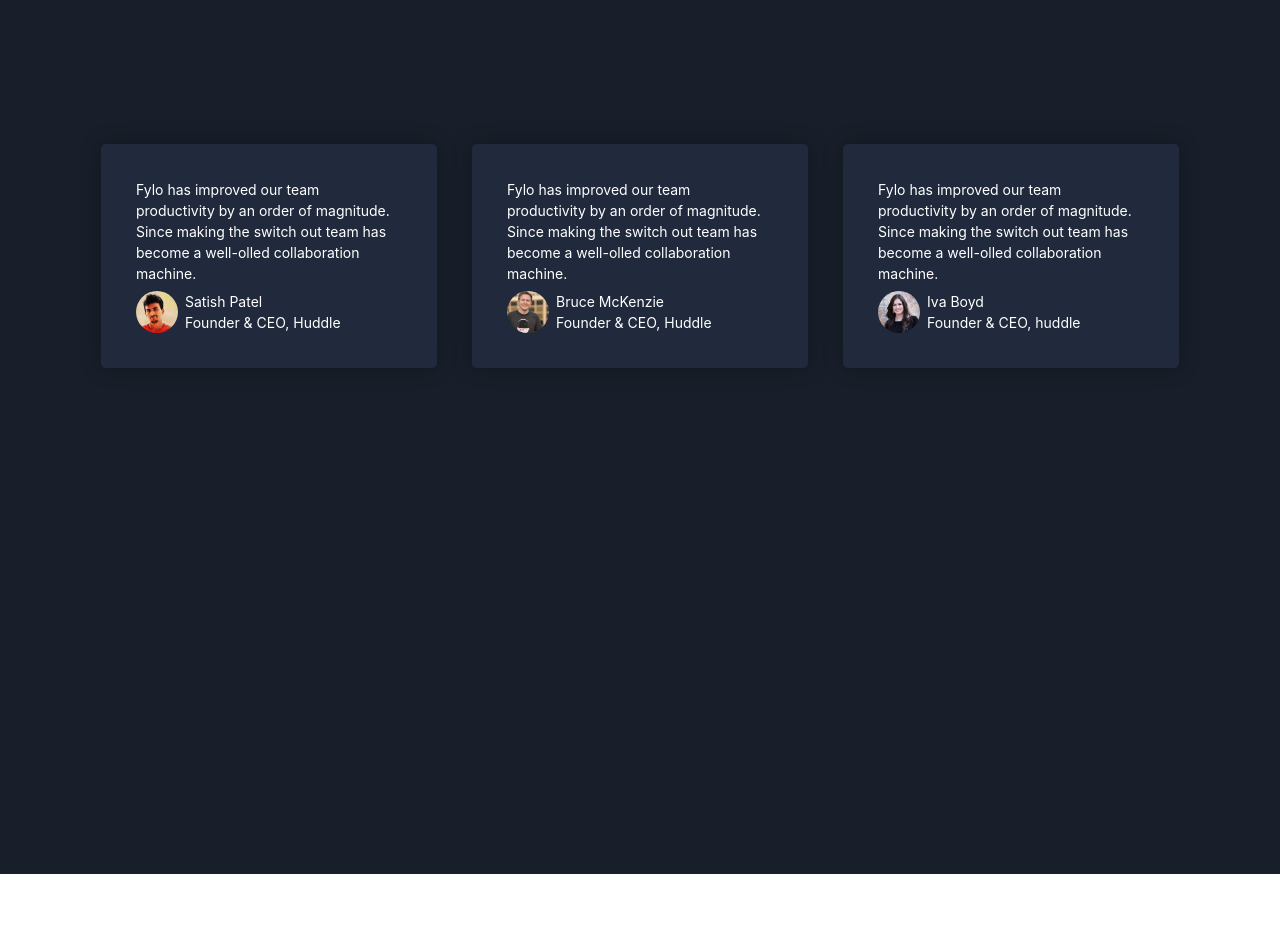
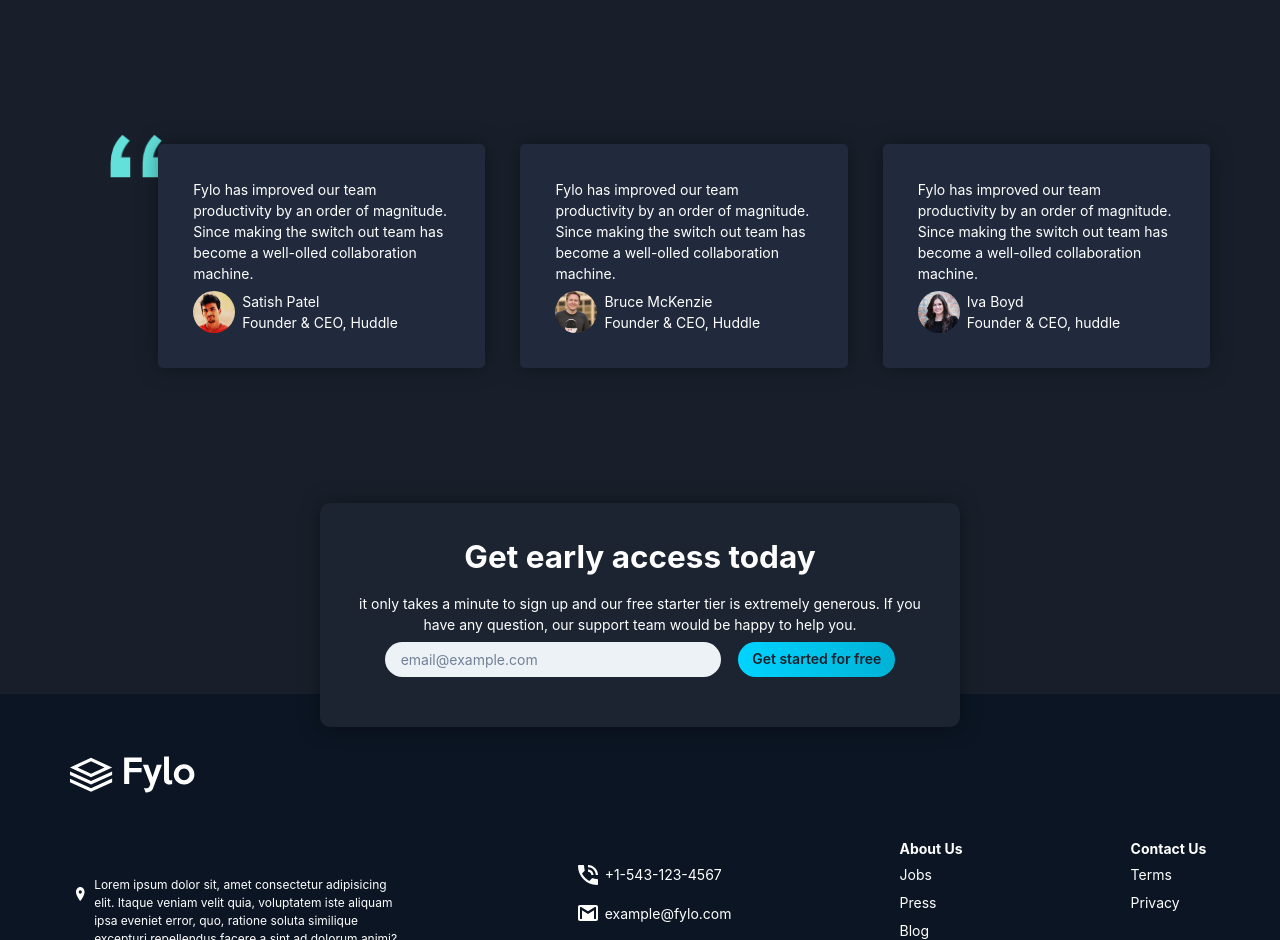
Before and after one commit to RodrigoSpano/Fylo-landing-frontEndMentor, a Next.js app: page / in a window 1280 px wide. Shown: the part 1860-2800 px from the top of the page. Before the commit the page ends 2734 px from the top, so only its background shows below. Built offline with nearby package versions, Linux system fonts and the light colour scheme.

Commit message:
landing without responsive

```diff
--- a/components/features/FeatureCard.jsx
+++ b/components/features/FeatureCard.jsx
@@ -1,13 +1,15 @@
 import { Stack, Text } from '@chakra-ui/react'
 import Image from 'next/image'
-import React from 'react'
+import {motion} from 'framer-motion'
 
 const FeatureCard = (props) => {
   return (
-    <Stack userSelect='none'>
-      <Image src={props.src} alt='icon' width='100px' height='100px' objectFit='contain' />
-      <Text textAlign='center' w='350px'>{props.text}</Text>
-    </Stack>
+    <motion.div whileHover={{ scale: 1.2 }}>
+      <Stack userSelect='none'>
+        <Image src={props.src} alt='icon' width='100px' height='100px' objectFit='contain' />
+        <Text textAlign='center' w='350px'>{props.text}</Text>
+      </Stack>
+    </motion.div>
   )
 }
 
--- a/components/features/Features.jsx
+++ b/components/features/Features.jsx
@@ -9,6 +9,7 @@ const Features = () => {
         templateRows='repeat(2, 1fr)'
         templateColumns='repeat(2, 1fr)'
         gap={48}
+        userSelect='none'
       >
         <GridItem>
           <FeatureCard src='/assets/icon-access-anywhere.svg' text='The ability to use a smartphone, tablet, or computer to access your account means your files follow you anywhere'/>
--- /dev/null
+++ b/components/footer/Footer.jsx
@@ -0,0 +1,55 @@
+import { Box, Flex, Heading, Link, Stack, Text } from '@chakra-ui/react'
+import Image from 'next/image'
+import {BsFacebook, BsInstagram, BsTwitter} from 'react-icons/bs'
+
+function Footer() {
+  return (
+    <Stack bgColor='hsl(216, 53%, 9%)' minH='md' zIndex='0' px={20} userSelect='none'>
+      <Box w='sm' pt={10}>
+        <Image src='/assets/logo.svg' alt='logo' width='200px' height='100px' objectFit='contain'/>
+      </Box>
+
+      <Flex direction='row' wrap='wrap' gap={48} justifyContent='center'>
+
+        <Stack direction='row' w='sm' alignItems='center' justifyContent='center'>
+          <Image src='/assets/icon-location.svg' alt='location' width='50px' height='50px' objectFit='contain'/>
+          <Text pt='10' fontSize='12px'>Lorem ipsum dolor sit, amet consectetur adipisicing elit. Itaque veniam velit quia, voluptatem iste aliquam ipsa eveniet error, quo, ratione soluta similique excepturi repellendus facere a sint ad dolorum animi?
+          </Text>
+        </Stack>
+
+        <Flex direction='column' gap={5} justifyContent='center'>
+          <Stack direction='row' alignItems='center'>
+            <Image src='/assets/icon-phone.svg' alt='phone' width='20px' height='20px' objectFit='contain' />
+            <Text> +1-543-123-4567</Text>
+          </Stack>
+
+          <Stack direction='row' alignItems='center'>
+            <Image src='/assets/icon-email.svg' alt='phone' width='20px' height='20px' objectFit='contain' />
+            <Text> example@fylo.com </Text>
+          </Stack>
+        </Flex>
+
+        <Stack>
+          <Heading fontSize='14px' as='h4'>About Us</Heading>
+          <Text>Jobs</Text>
+          <Text>Press</Text>
+          <Text>Blog</Text>
+        </Stack>
+
+        <Stack>
+          <Heading as='h4' fontSize='14px'>Contact Us</Heading>
+          <Text>Terms</Text>
+          <Text>Privacy</Text>
+        </Stack>
+
+        <Stack direction='row' justifyContent='center' gap={5}>
+          <Link isExternal href='#' fontSize='20px'><BsFacebook/></Link>
+          <Link isExternal fontSize='20px'><BsTwitter/></Link>
+          <Link isExternal fontSize='20px'><BsInstagram /></Link>
+        </Stack>
+      </Flex>
+    </Stack>
+  )
+}
+
+export default Footer
--- a/components/form/Form.jsx
+++ b/components/form/Form.jsx
@@ -1,9 +1,27 @@
-import { Stack } from '@chakra-ui/react'
-import React from 'react'
+import { Flex, Heading, Stack, Text, chakra, Input, Button } from '@chakra-ui/react'
+import {motion} from 'framer-motion'
 
 const Form = () => {
   return (
-    <Stack></Stack>
+    <Stack alignItems='center' justifyContent='center' zIndex='1' pt={5}>
+      <motion.div initial={{y:40}}>
+
+        <Stack bg='hsl(217, 28%, 15%)' h='2xs' borderRadius={10} boxShadow='0px 0px 22px -3px rgba(0,0,0,0.5)' w='container.sm' p={10}>
+
+          <Flex direction='column' alignItems='center' gap={5}>
+            <Heading as='h2'>Get early access today</Heading>
+            <Text textAlign='center' >it only takes a minute to sign up and our free starter tier is extremely generous. If you have any question, our support team would be happy to help you.</Text>
+          </Flex>
+
+          <chakra.form display='flex' gap={5} justifyContent='center' alignItems='center'>
+            <Input variant='filled' borderRadius={20} w='sm' placeholder='email@example.com' />
+            <Button bg='linear-gradient(90deg, rgba(0,212,255,1) 0%, rgba(0,178,214,1) 100%)' borderRadius={20}
+            _hover={{bg:'hsl(176, 68%, 64%)'}} >Get started for free</Button>
+          </chakra.form>
+
+        </Stack>
+      </motion.div>
+    </Stack>
   )
 }
 
--- a/components/header/Header.jsx
+++ b/components/header/Header.jsx
@@ -20,7 +20,7 @@ function Header() {
           borderRadius={20}
           px='20'
           h='40px'
-          _hover={{transition: 'all ease 0.3s' ,bg:'hsl(176, 68%, 64%)'}}
+          _hover={{transition: 'all linear 0.3s' ,bg:'hsl(176, 68%, 64%)'}}
           >
           Get Started
           </Button>
--- a/components/navbar/Navbar.jsx
+++ b/components/navbar/Navbar.jsx
@@ -1,21 +1,28 @@
 import { Flex, Stack, Text } from '@chakra-ui/react'
 import Image from 'next/image'
-import Link from 'next/link'
+import {Link} from 'react-scroll'
+import {motion} from 'framer-motion'
 
 const Navbar = () => {
   return (
     <Stack h='100px' w='100vw' direction='row' justifyContent='space-between' px='20' alignItems='center' userSelect='none'>
       <Image src='/assets/logo.svg' alt='logo' width='200px' height='50px' />
       <Flex gap={10}>
-        <Link href='#features'>
+        <motion.div whileHover={{scale:1.2}} whileTap={{scale: 1.4}}>
+          <Link to='features' smooth={true} duration={500}>
             <Text cursor='pointer'>Features</Text>
           </Link>
-        <Link href='#'>
+        </motion.div>
+        <motion.div whileHover={{scale:1.2}} whileTap={{scale: 1.4}}>
+          <Link to=''>
             <Text cursor='pointer'>Team</Text>
           </Link>
-        <Link href='#'>
+        </motion.div>
+        <motion.div whileHover={{scale:1.2}} whileTap={{scale: 1.4}}>
+          <Link to=''>
             <Text cursor='pointer'>Sign In</Text>
           </Link>
+        </motion.div>
       </Flex>
     </Stack>
   )
--- a/components/testimonial/CommentCard.jsx
+++ b/components/testimonial/CommentCard.jsx
@@ -3,7 +3,7 @@ import React from 'react'
 
 const CommentCard = (props) => {
   return (
-    <Stack w='sm' bg='hsl(219, 30%, 18%)' borderRadius={5} p={10} boxShadow='0px 0px 22px -3px rgba(0,0,0,0.4)'>
+    <Stack zIndex='1' w='sm' bg='hsl(219, 30%, 18%)' borderRadius={5} p={10} boxShadow='0px 0px 22px -3px rgba(0,0,0,0.5)'>
       <Text>Fylo has improved our team productivity by an order of magnitude. Since making the switch out team has become a well-olled collaboration machine.</Text>
       <Flex gap={2}>
         <Avatar src={props.src} alt='avatar'/>
--- a/components/testimonial/Comments.jsx
+++ b/components/testimonial/Comments.jsx
@@ -1,10 +1,13 @@
 import { Image, Stack } from '@chakra-ui/react'
-import React from 'react'
+import {motion} from 'framer-motion'
 import CommentCard from './CommentCard'
 
 function Comments() {
   return (
     <Stack alignItems='center' justifyContent='center' p={20} direction='arrow' gap={10} position='relative'>
+      <motion.div animate={{x: 40, y:-100}} initial={{zIndex: 0}}>
+        <Image src='/assets/bg-quotes.png' alt='quotes'/>
+      </motion.div>
       <CommentCard src='/assets/profile-1.jpg' name='Satish Patel' rol='Founder & CEO, Huddle'/>
       <CommentCard src='/assets/profile-2.jpg' name='Bruce McKenzie' rol='Founder & CEO, Huddle' />
       <CommentCard src='/assets/profile-3.jpg' name='Iva Boyd' rol='Founder & CEO, huddle' />
--- a/package.json
+++ b/package.json
@@ -15,7 +15,9 @@
     "framer-motion": "^6.5.1",
     "next": "12.2.3",
     "react": "18.2.0",
-    "react-dom": "18.2.0"
+    "react-dom": "18.2.0",
+    "react-icons": "^4.4.0",
+    "react-scroll": "^1.8.7"
   },
   "devDependencies": {
     "eslint": "8.20.0",
--- a/pages/index.js
+++ b/pages/index.js
@@ -6,6 +6,7 @@ import Features from '../components/features/Features'
 import Productive from '../components/main/Productive'
 import Navbar from '../components/navbar/Navbar'
 import Form from '../components/form/Form'
+import Footer from '../components/footer/Footer'
 
 
 export default function Home() {
@@ -25,9 +26,10 @@ export default function Home() {
       <Features />
       <Productive />
 
-      <Stack minH='100vh' w='100vw'>
+      <Stack minH='100vh' w='100vw' >
         <Comments />
         <Form />
+        <Footer />
       </Stack>
 
     </Stack>
```
Also changed, not shown: 2 other files (tests, documents, lock files or other folders). Lines whose indentation alone changed are shown as unchanged.
